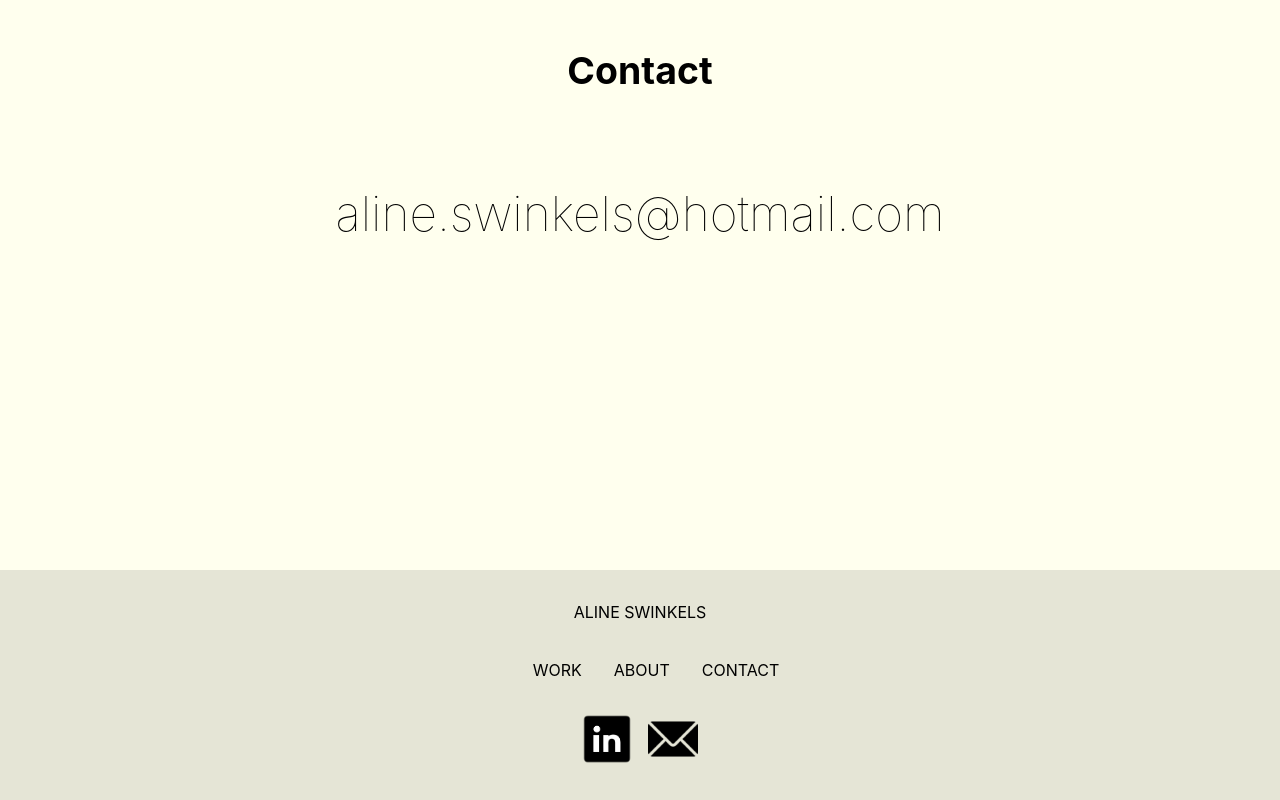
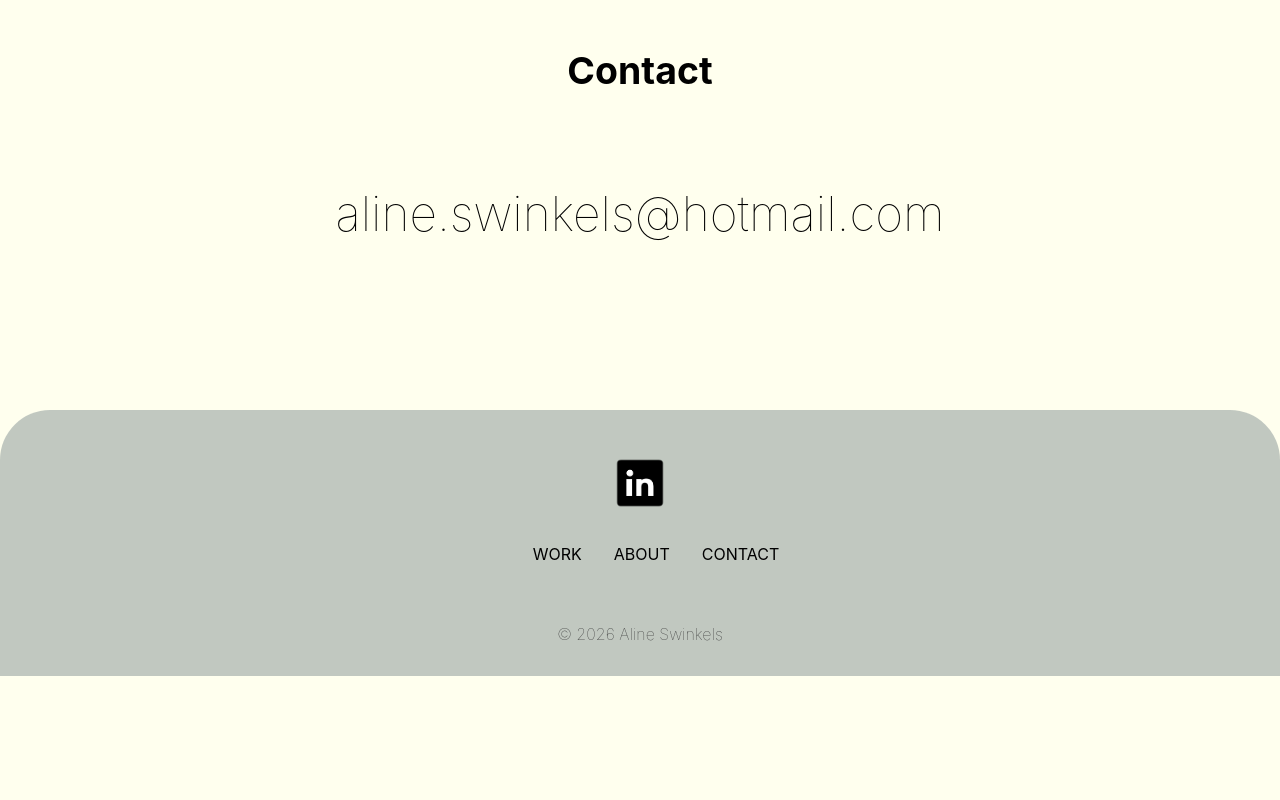
Before and after one commit to alineswinkels/PhotographyPortfolio, a React (Create React App) app in the folder app/: page / in a window 1280 px wide. Shown: the part 3757-4557 px from the top of the page. After the commit the page ends 4433 px from the top, so only its background shows below. Built offline with nearby package versions, Linux system fonts and the light colour scheme.

Commit message:
footer changes

```diff
--- a/app/src/App.js
+++ b/app/src/App.js
@@ -11,7 +11,6 @@ import Work from './Components/Work';
 import Contact from './Components/Contact';
 import Footer from './Components/Footer';
 import Project from './Components/Project';
-
 
 function App() {
   const activeSection = useActiveSection();
@@ -74,19 +73,20 @@ function App() {
       </Routes>
       <section>
       <div className="footer">
-        <NavBar activeSection={activeSection} />
         <div className="links">
           <a href="linkedin.com">
             <img
             src={'images/a-black-linkedin-logo-free-png.png'}
             />
           </a>
-          <a href="mailto:aline.swinkels@hotmail.com">
+          {/* <a href="mailto:aline.swinkels@hotmail.com">
             <img
             src={'images/542689.png'}
             />
-          </a>
+          </a> */}
         </div>
+        <NavBar activeSection={activeSection} />
+        <span>© {new Date().getFullYear()} Aline Swinkels</span>
       </div>
                 {/* <Footer /> */}
               </section>
--- a/app/src/App.scss
+++ b/app/src/App.scss
@@ -732,7 +732,7 @@ h3 {
 }
 
 #contact {
-  min-height: 50vh;
+  min-height: 30vh;
   display: flex;
   // align-items: center;
   padding: 2em 0 10em 0;
@@ -760,14 +760,16 @@ h3 {
 
 .footer {
   display: flex;
+  border-top-right-radius: 50px;
+  border-top-left-radius: 50px;
   flex-direction: column;
   align-items: center;
-  padding-bottom: 2em;
+  padding: 3em 0 0 0;
   // width: 60%;
   // margin: 0 auto;
   // display: flex;
   // padding: 2em 20%;
-  background-color: rgba(0,0,0,0.1);
+  background-color: rgba(103, 121, 125, 0.406);
   // color: black;
   // justify-content: space-between;
 
@@ -778,9 +780,13 @@ h3 {
   .navigation {
     position: relative;
     flex-direction: column;
-    padding: 2em 0;
+    padding: 2em 0 0 0;
     width: 100%;
     gap: 2em;
+
+    #logo {
+      display: none;
+    }
 
     .active {
       border: none;
@@ -794,6 +800,12 @@ h3 {
 
   img {
     width: 50px;
+  }
+
+  span {
+    color: rgb(49, 49, 49);
+    font-weight: 100;
+    padding-bottom: 2em;
   }
 }
 
```
